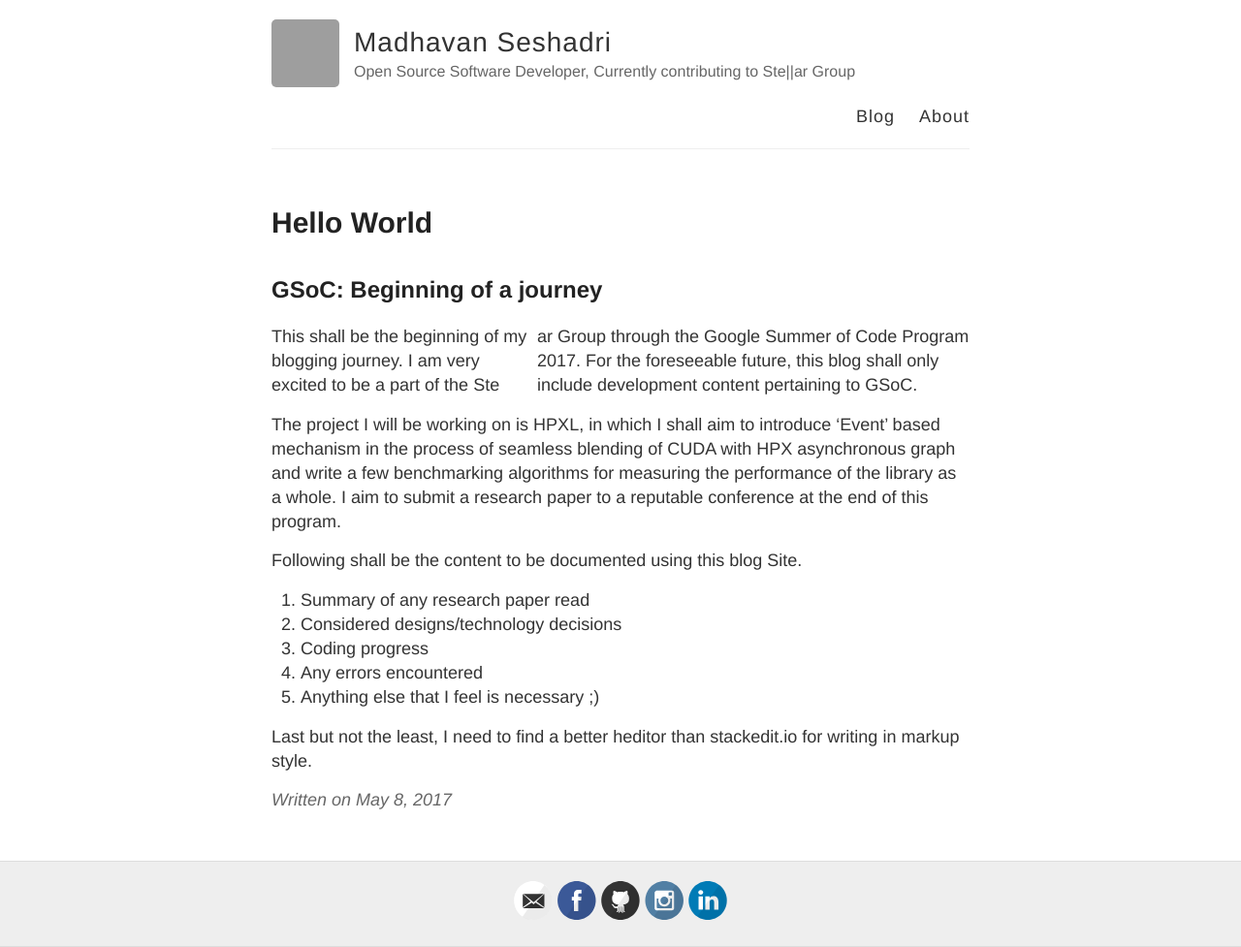
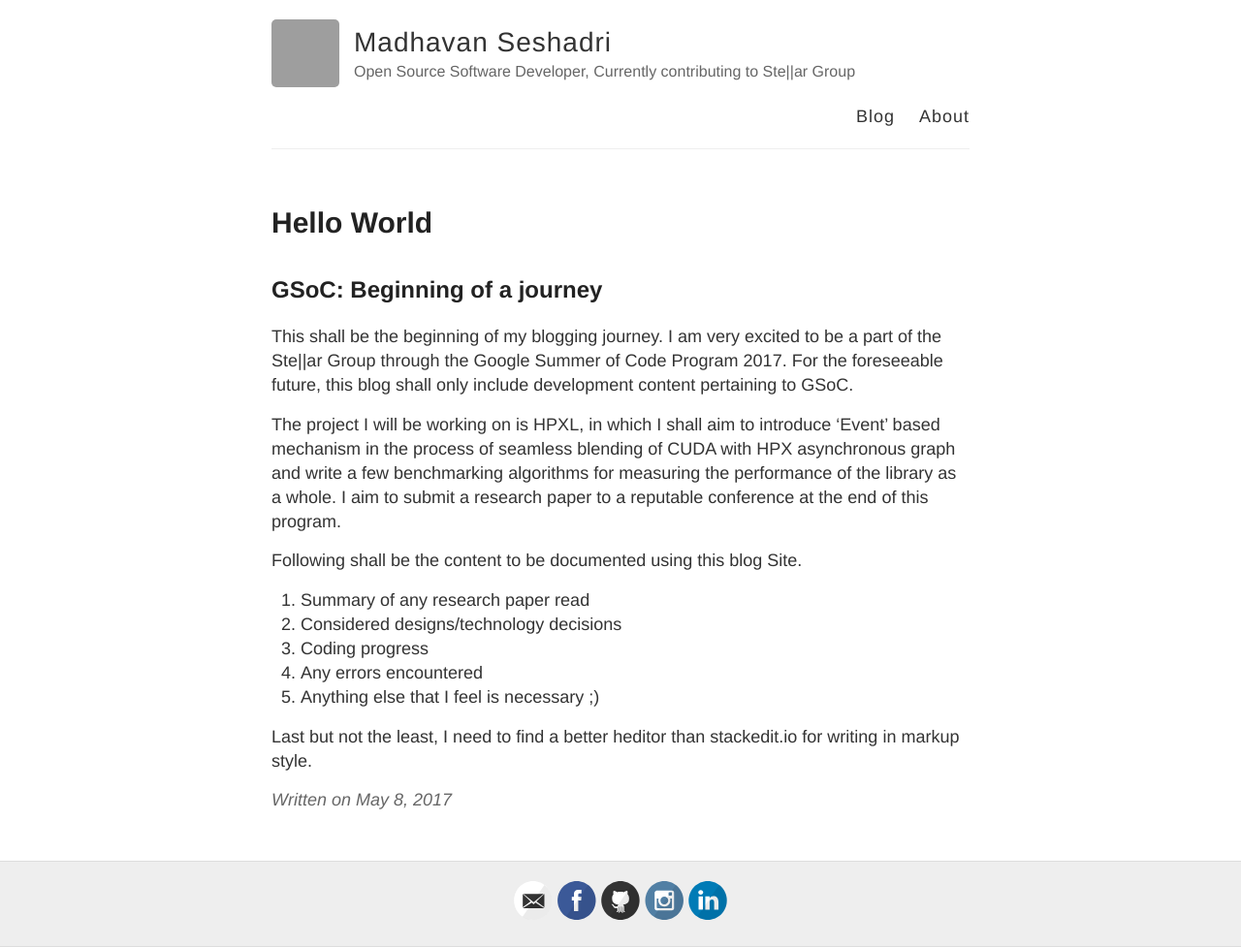
Before and after one commit to MADHAVAN001/madhavan001.github.io, a Jekyll site: the page built from _posts/2017-5-8-Hello-World.md, in a window 1280 px wide. Shown: the whole page at 97% size. Built offline with Jekyll 4.4.1, drawn with Linux system fonts in a browser that asks for light colours; our own code applies the rules of GitHub Pages for plain Markdown files; grey boxes are pictures that could not be loaded.

```diff
--- a/_posts/2017-5-8-Hello-World.md
+++ b/_posts/2017-5-8-Hello-World.md
@@ -1,7 +1,7 @@
 GSoC: Beginning of a journey
 -------------
 
-This shall be the beginning of my blogging journey. I am very excited to be a part of the Ste||ar Group through the Google Summer of Code Program 2017. For the foreseeable future, this blog shall only include development content pertaining to GSoC.
+This shall be the beginning of my blogging journey. I am very excited to be a part of the Ste\|\|ar Group through the Google Summer of Code Program 2017. For the foreseeable future, this blog shall only include development content pertaining to GSoC.
 
 The project I will be working on is HPXL, in which I shall aim to introduce 'Event' based mechanism in the process of seamless blending of CUDA with HPX asynchronous graph and write a few benchmarking algorithms for measuring the performance of the library as a whole. I aim to submit a research paper to a reputable conference at the end of this program.
 
```
